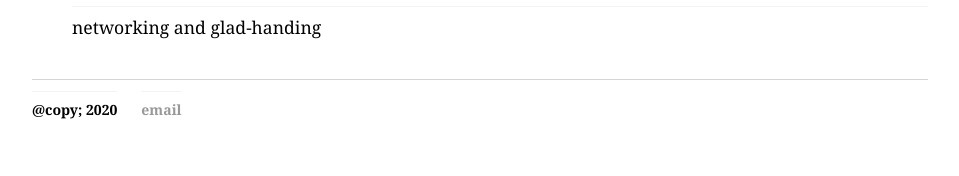
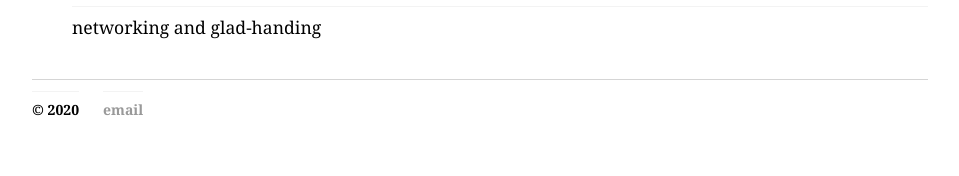
Before and after one commit to StevenPate/stevenpate.github.io, a Jekyll site: the page built from index.html, in a window 1280 px wide. Shown: the part 1226-1402 px from the top of the page, without its empty margins (160-1119 px from the left). Built offline with Jekyll 4.4.1, drawn with Linux system fonts in a browser that asks for light colours.

Commit message:
Update default.html

```diff
--- a/_layouts/default.html
+++ b/_layouts/default.html
@@ -19,7 +19,7 @@
 		</div><!-- /.container -->
 		<footer>
     			<ul>
-        		<li>@copy; 2020</li>
+        		<li>&copy; 2020</li>
         		<li><a href="mailto:steven@stevenpate.com">email</a></li>
 			</ul>
 		</footer>
```
